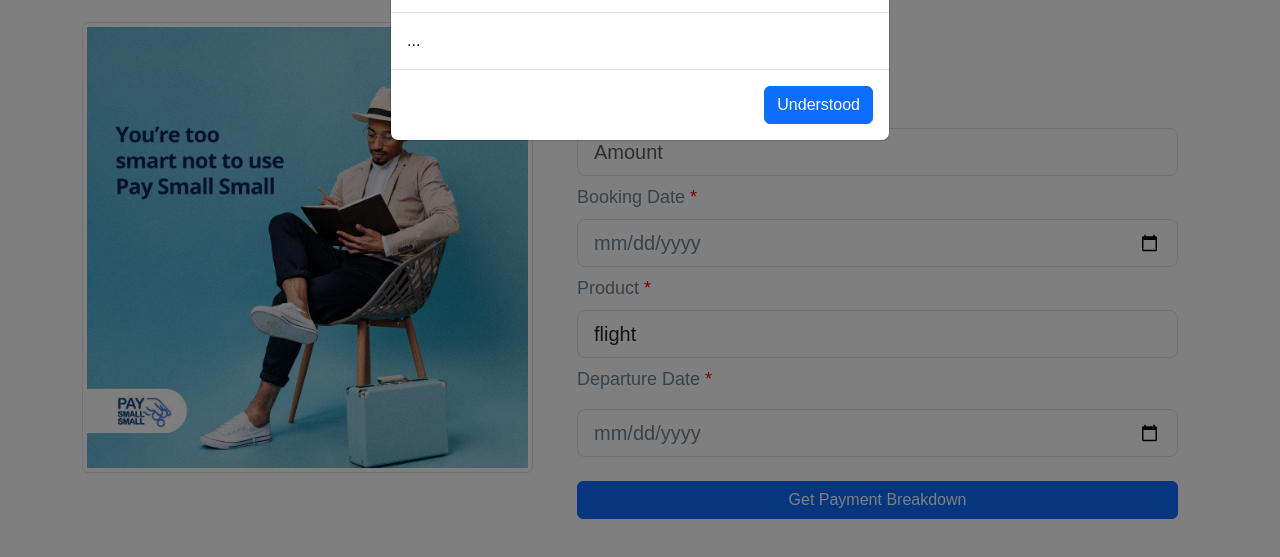
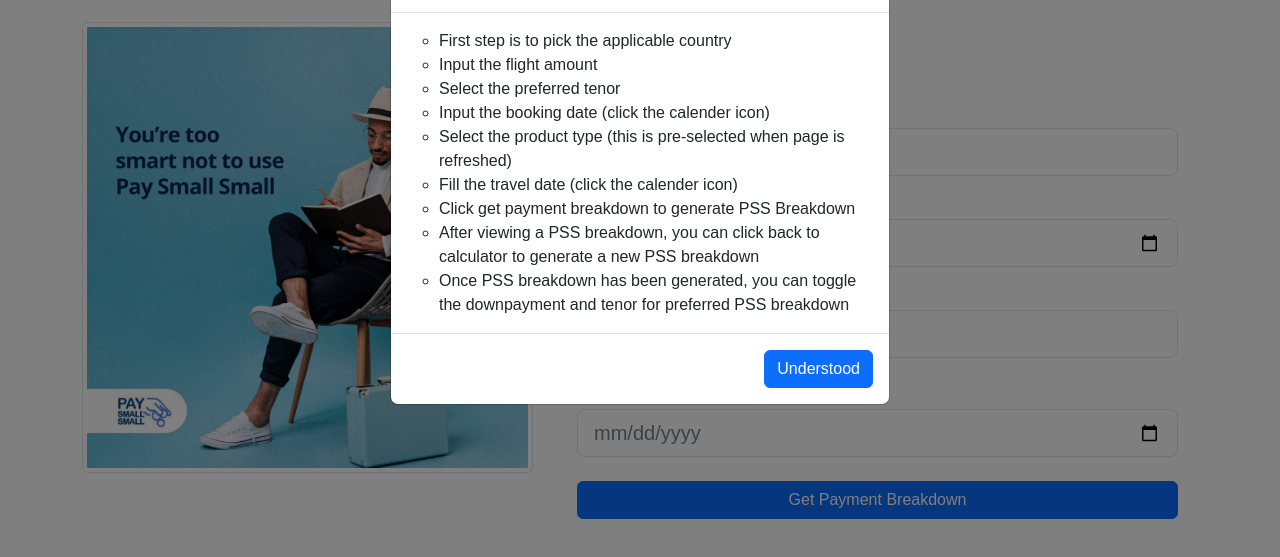
Before and after one commit to TobiYusuf/Interest-Calculator, a plain HTML site: page public/index.html in a window 1280 px wide. Both pictures are taken after a click on the button "How to Use". Shown: the part 79-636 px from the top of the page. Drawn offline with nearby package versions, Linux system fonts and the light colour scheme.

Commit message:
version launched

```diff
--- a/public/index.html
+++ b/public/index.html
@@ -73,7 +73,32 @@
                         aria-label="Close"
                       ></button>
                     </div>
-                    <div class="modal-body">...</div>
+                    <div class="modal-body">
+                      <ul>
+                        <li>First step is to pick the applicable country</li>
+                        <li>Input the flight amount</li>
+                        <li>Select the preferred tenor</li>
+                        <li>
+                          Input the booking date (click the calender icon)
+                        </li>
+                        <li>
+                          Select the product type (this is pre-selected when
+                          page is refreshed)
+                        </li>
+                        <li>Fill the travel date (click the calender icon)</li>
+                        <li>
+                          Click get payment breakdown to generate PSS Breakdown
+                        </li>
+                        <li>
+                          After viewing a PSS breakdown, you can click back to
+                          calculator to generate a new PSS breakdown
+                        </li>
+                        <li>
+                          Once PSS breakdown has been generated, you can toggle
+                          the downpayment and tenor for preferred PSS breakdown
+                        </li>
+                      </ul>
+                    </div>
                     <div class="modal-footer">
                       <button
                         type="button"
@@ -188,14 +213,14 @@
 
     <div id="calculator-section" class="container text-center">
       <div class="row">
-        <div class="col-5">
+        <div class="col-md-5 col-lg-5">
           <img
             class="img-thumbnail d-none d-sm-block"
             src="img_pss_calculator.jpg"
             alt=""
           />
         </div>
-        <div class="col-sm-7">
+        <div class="col-md-7 col-lg-7">
           <div class="PSS_calculator">
             <form action="" class="PSS-calculator">
               <p>PSS Calculator</p>
```
